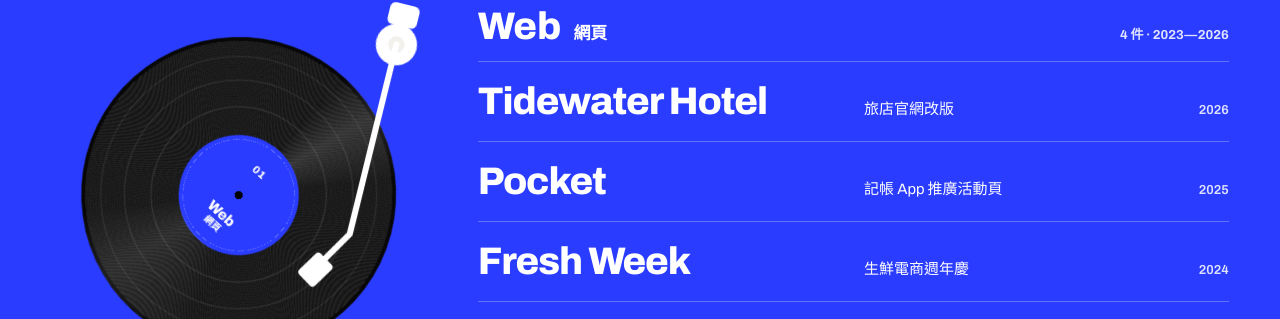
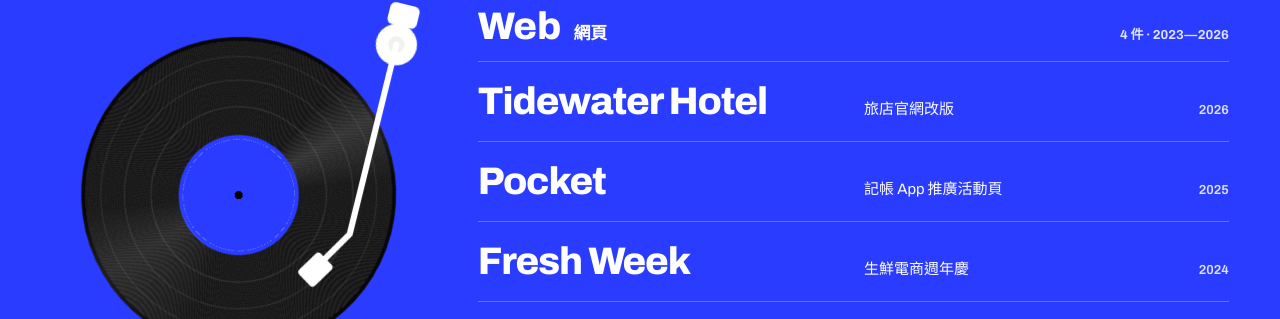
Before and after one commit to athcaga1225/portfolio, a plain HTML site: page v2/index.html in a window 1280 px wide. Shown: the part 197-516 px from the top of the page. Drawn offline with Linux system fonts and the light colour scheme.

Commit message:
v2: plain turntable label (no text) for Web / Visual / Motion
Co-Authored-By: Claude Opus 5.5 <noreply@anthropic.com>
Claude-Session: https://claude.ai/code/session_0164MU6ztkb97gohum49MiAy

```diff
--- a/v2/index.html
+++ b/v2/index.html
@@ -187,10 +187,6 @@ img,svg{max-width:100%}
 .plat .arm{position:relative;z-index:1}
 .crate[data-lg=visual] .plat{color:var(--c-white)}
 .plat .rec{width:84%;--c:var(--lb);--k:var(--ink)}
-.plat .lab b,.plat .lab s{white-space:nowrap}
-.plat .lab b{font-size:3.4cqw}
-.plat .lab i{font-size:4.6cqw}
-.plat .lab s{margin-top:var(--s-1);font-size:3cqw;font-weight:700;opacity:1}
 .plat .lab{transition:background-color var(--lt),color var(--ltc)}
 .arm{width:100%;height:100%;overflow:visible}
 .arm g{transform-box:view-box;transform-origin:var(--arm-pivot);transition:transform var(--t-1) var(--ease)}
@@ -459,7 +455,7 @@ img,svg{max-width:100%}
    <div class="list" id="list">
     <aside class="ltt" aria-hidden="true">
      <div class="plat" id="ltPlat">
-      <div class="rec" id="ltRec"><div class="disc"><div class="lab" id="ltLab"><b></b><i></i><s></s></div></div><div class="sheen"></div></div>
+      <div class="rec" id="ltRec"><div class="disc"><div class="lab" id="ltLab"></div></div><div class="sheen"></div></div>
       <svg class="arm" viewBox="0 0 100 100"><g id="ltArm"><rect x="88" y="-1" width="8" height="6" rx="1.5" fill="currentColor"/><circle cx="92" cy="10" r="5.5" fill="currentColor"/><circle cx="92" cy="10" r="2.2" fill="var(--bg)"/><path d="M92 10V62L86.5 71" fill="none" stroke="currentColor" stroke-width="1.6" stroke-linecap="round" stroke-linejoin="round"/><rect x="83.2" y="69.5" width="6" height="8" rx="1" transform="rotate(32 86 72)" fill="currentColor"/></g></svg>
      </div>
      <div class="ltm"><b id="ltT"></b><span id="ltZ"></span></div>
@@ -671,7 +667,7 @@ let curG='web';const spy=vh=>{if(lockG)return;const L=view==='grid'?$$('.chap'):
 $$('.vw button').forEach(b=>b.addEventListener('click',()=>{view=b.dataset.v;curG='';$$('.vw button').forEach(x=>x.setAttribute('aria-pressed',x===b));crate.classList.add('swap');setTimeout(()=>{chaps.hidden=view!=='grid';list.hidden=view!=='list';crate.classList.toggle('lv',view==='list');crate.classList.remove('swap')},RM?0:260)}));
 
 let tx=0,ty=0,fcur='',ptrIn=false;const ltRec=$('#ltRec'),ltLab=$('#ltLab'),ltArm=$('#ltArm');
-const ltCatSet=g=>{const k=Object.keys(G).indexOf(g);ltLab.querySelector('b').textContent=trk(k);ltLab.querySelector('i').textContent=G[g].en;ltLab.querySelector('s').textContent=G[g].zh};
+const ltCatSet=()=>{};
 ltCatSet('web');
 const ltSet=g=>{const k=Object.keys(G).indexOf(g);$('#ltT').textContent=`${trk(k)} / ${G[g].en} ${G[g].zh}`;$('#ltZ').textContent=G[g].fmt};
 ltSet('web');
```
